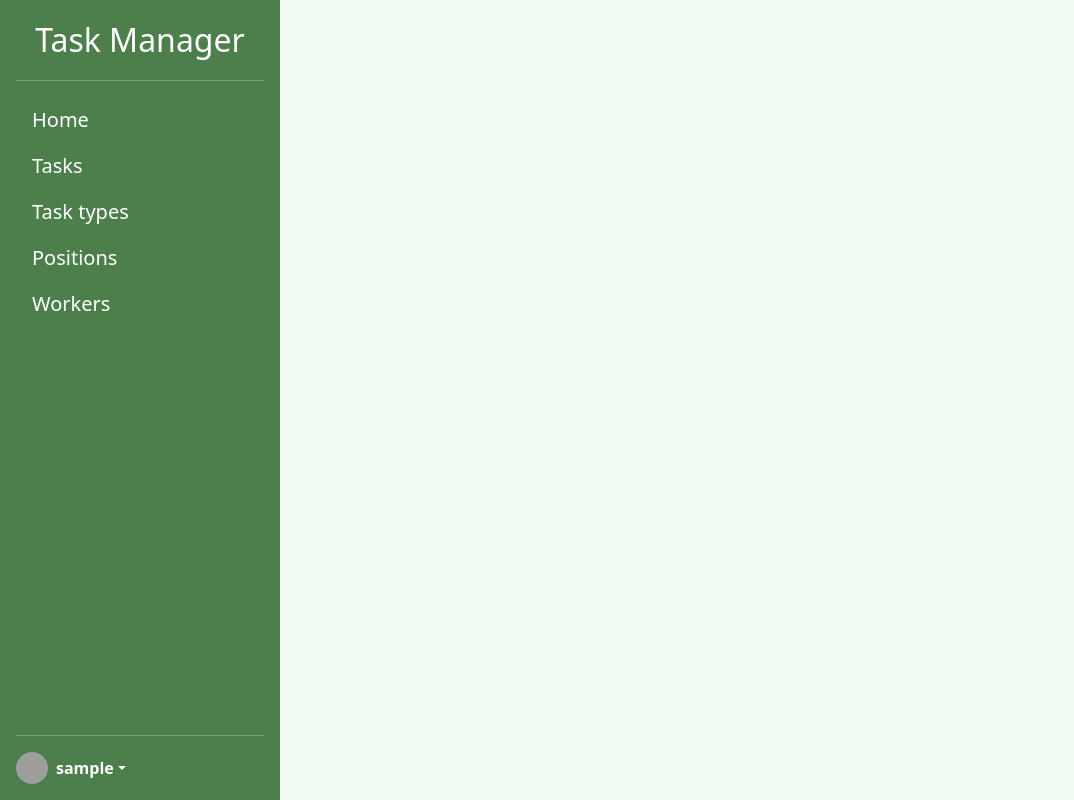
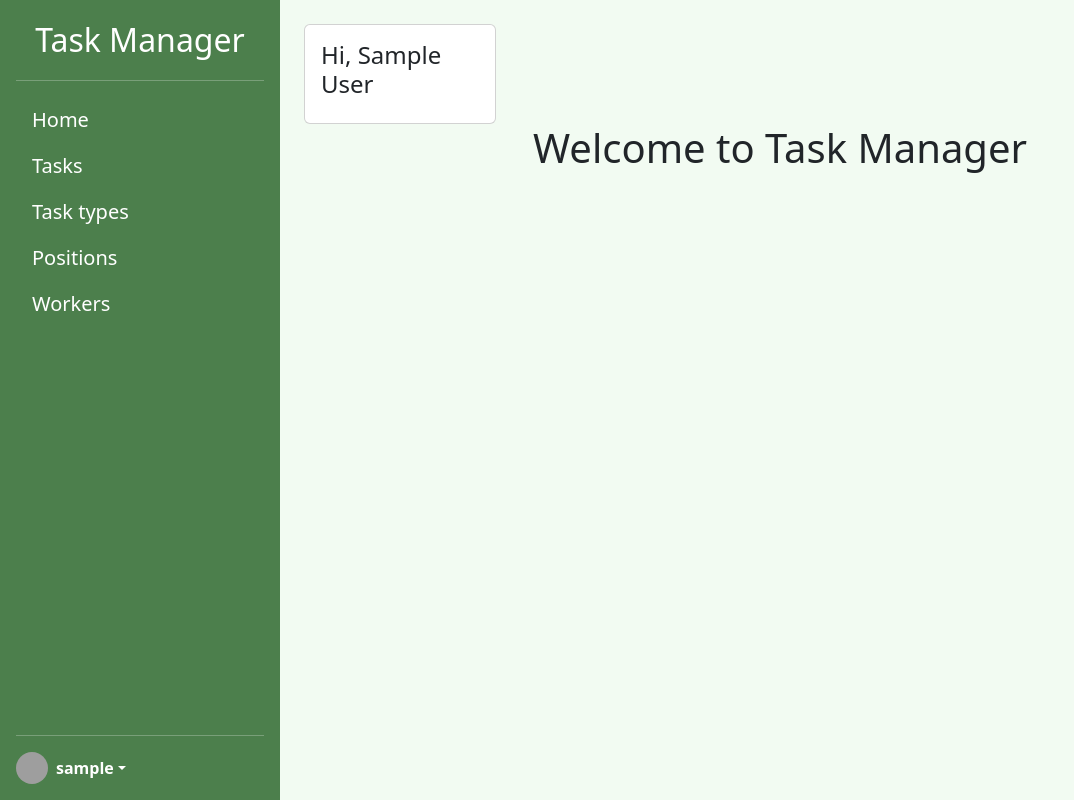
Before and after one commit to rinotokun/task-manager, a Django app: page / in a window 1280 px wide. Shown: the whole page, without its empty margins (0-1074 px from the left). Run offline with Django 5.2, Linux system fonts and the light colour scheme; the visitor is signed in with stand-in values (Sample User, id 1); grey boxes are pictures that could not be loaded.

Commit message:
Add greeting to the index page
The index page now greets the logged-in user by full name, falling back to the username when the first or last name is not set.

```diff
--- a/templates/task_manager/index.html
+++ b/templates/task_manager/index.html
@@ -1 +1,19 @@
 {% extends "base.html" %}
+
+{% block content %}
+  <div class="card" style="width: 12rem;">
+    <div class="card-body">
+      <h4>
+        Hi,
+        {% if user.first_name and user.last_name %}
+          {{ user.first_name }} {{ user.last_name }}
+        {% else %}
+          {{ user.username }}
+        {% endif %}
+      </h4>
+    </div>
+  </div>
+  <div class="text-center">
+    <h1>Welcome to Task Manager</h1>
+  </div>
+{% endblock %}
```
